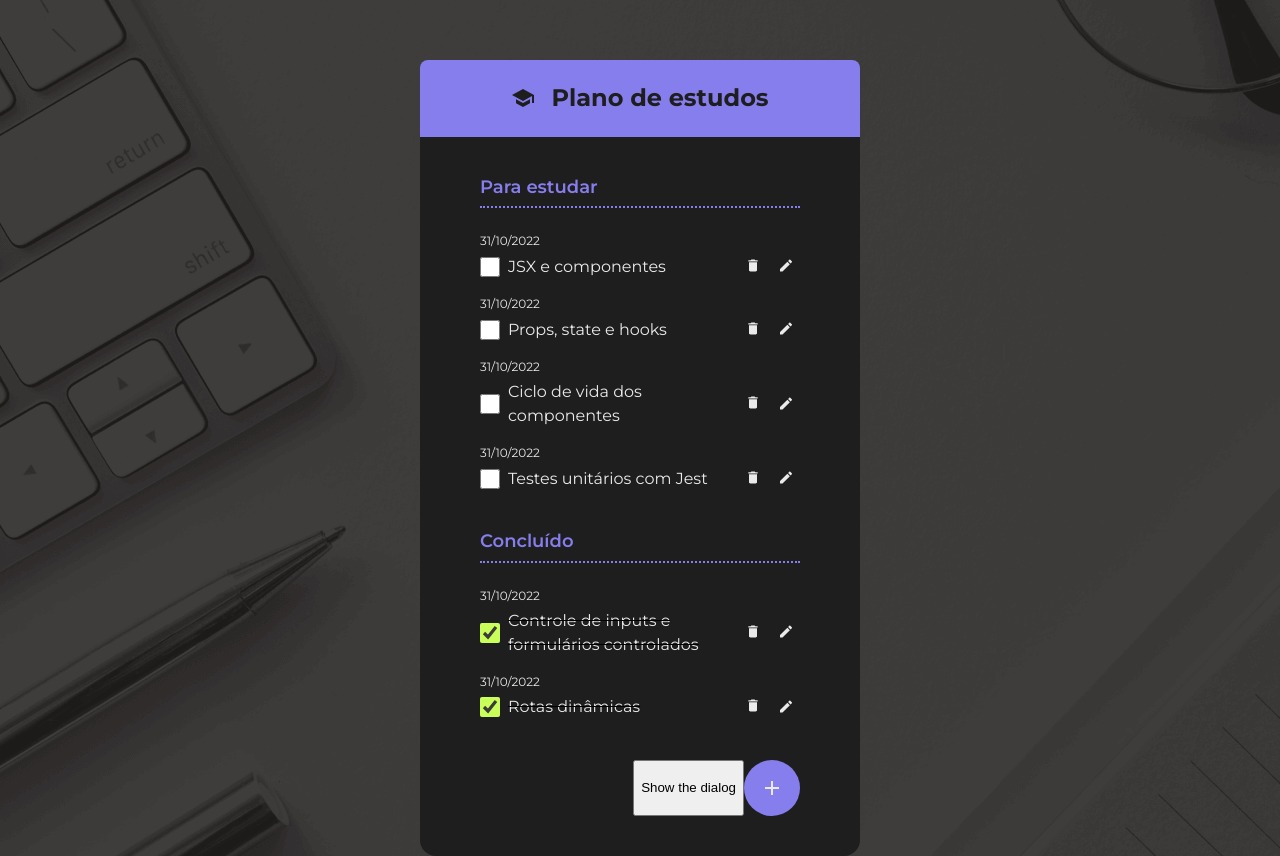
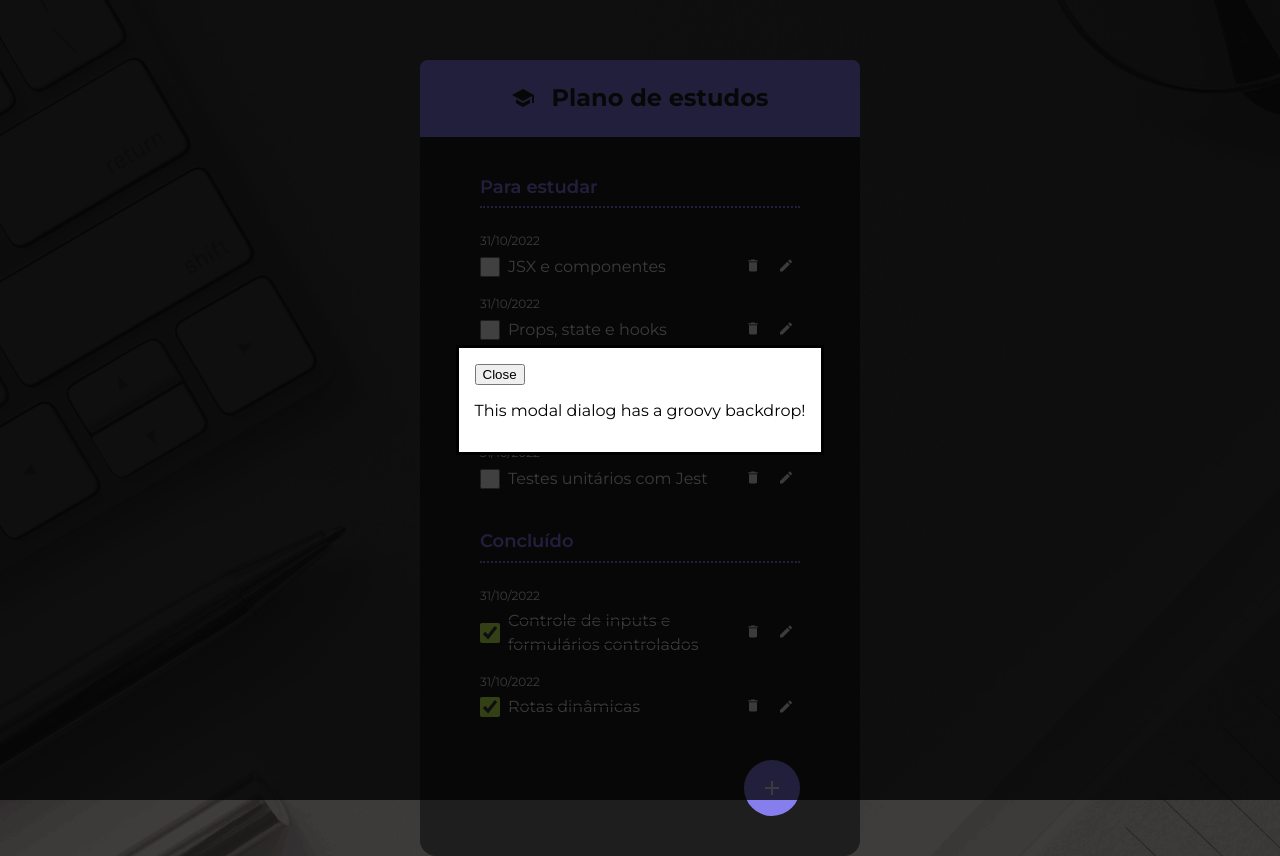
Before and after one commit to robertvieiraa/react-todo-list-praticando, a React (Vite) app: page / in a window 1280 px wide. Both pictures are taken after a click on the button 772 px from the left and 787 px from the top of the page. Built offline with nearby package versions, Linux system fonts and the light colour scheme.

Commit message:
Adicionei alternância entre estados do modal

```diff
--- a/src/App.jsx
+++ b/src/App.jsx
@@ -57,7 +57,6 @@ function App() {
 
   const toggleDialog = () => {
     setShowDialog(!showDialog)
-    console.log('Alternar modal')
   }
 
   return (
@@ -82,7 +81,9 @@ function App() {
             })}
           </ToDoList>
           <Footer>
-            <Dialog isOpen={showDialog} />
+            <Dialog isOpen={showDialog} onClose={toggleDialog}>
+              <p>This modal dialog has a groovy backdrop!</p>
+            </Dialog>
             <FabButton onClick={toggleDialog}>
               <IconPlus />
             </FabButton>
--- a/src/components/Dialog/index.jsx
+++ b/src/components/Dialog/index.jsx
@@ -1,8 +1,17 @@
-import { useRef } from 'react'
+import { useEffect, useRef } from 'react'
 import './dialog.style.css'
 
-export function Dialog() {
+export function Dialog({ isOpen, children, onClose }) {
   let dialogRef = useRef(null)
+
+  useEffect(() => {
+    // console.log('deveríamos mostrar a modal?', isOpen)
+    if (isOpen) {
+      openDialog()
+    } else {
+      closeDialog()
+    }
+  }, [isOpen])
 
   const openDialog = () => {
     dialogRef.current.showModal();
@@ -15,10 +24,9 @@ export function Dialog() {
   return (
     <>
     <dialog ref={dialogRef}>
-				<button autoFocus onClick={closeDialog}>Close</button>
-				<p>This modal dialog has a groovy backdrop!</p>
+				<button autoFocus onClick={onClose}>Close</button>
+				{children}
 			</dialog>
-			<button onClick={openDialog}>Show the dialog</button>
     </>
   )
 }
```
